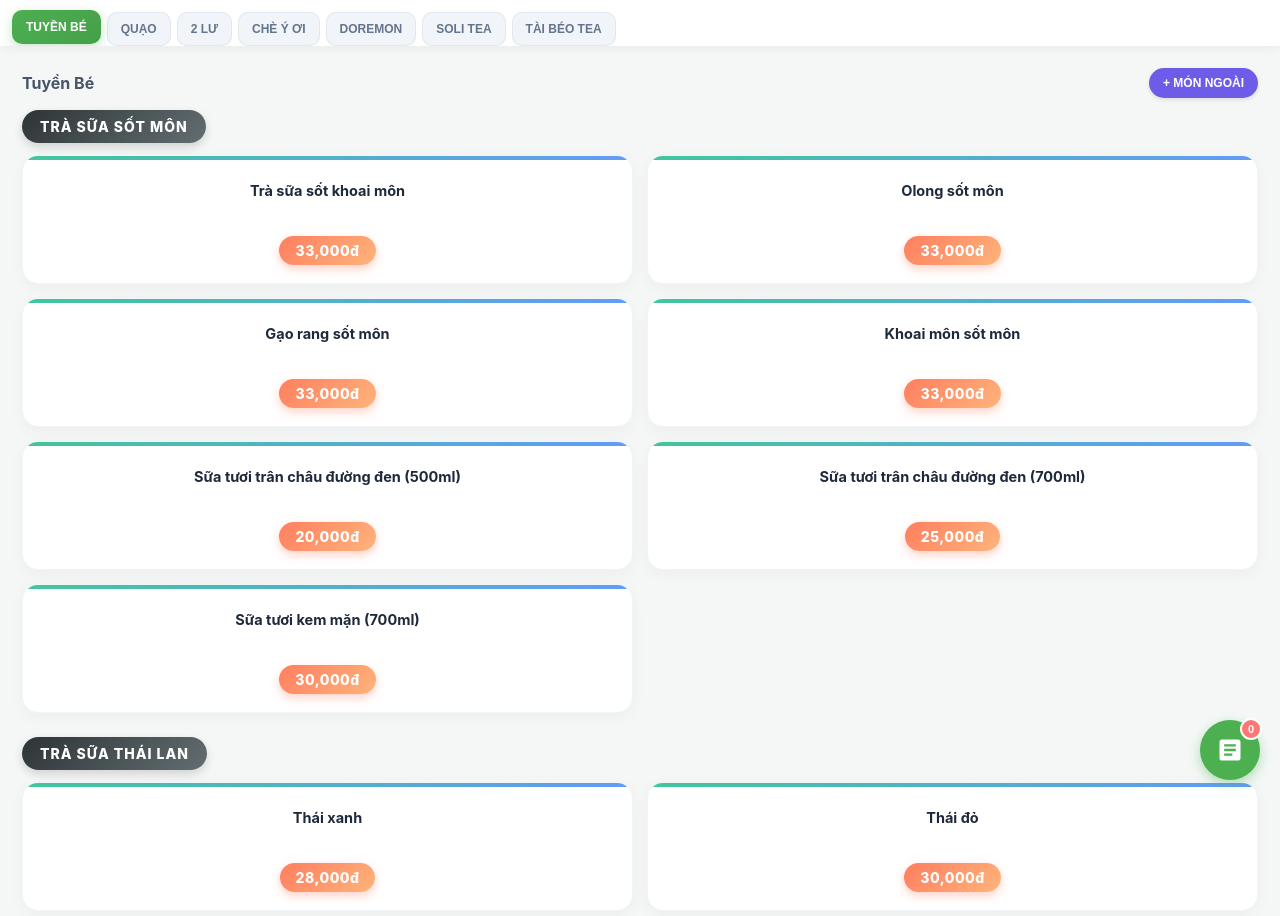
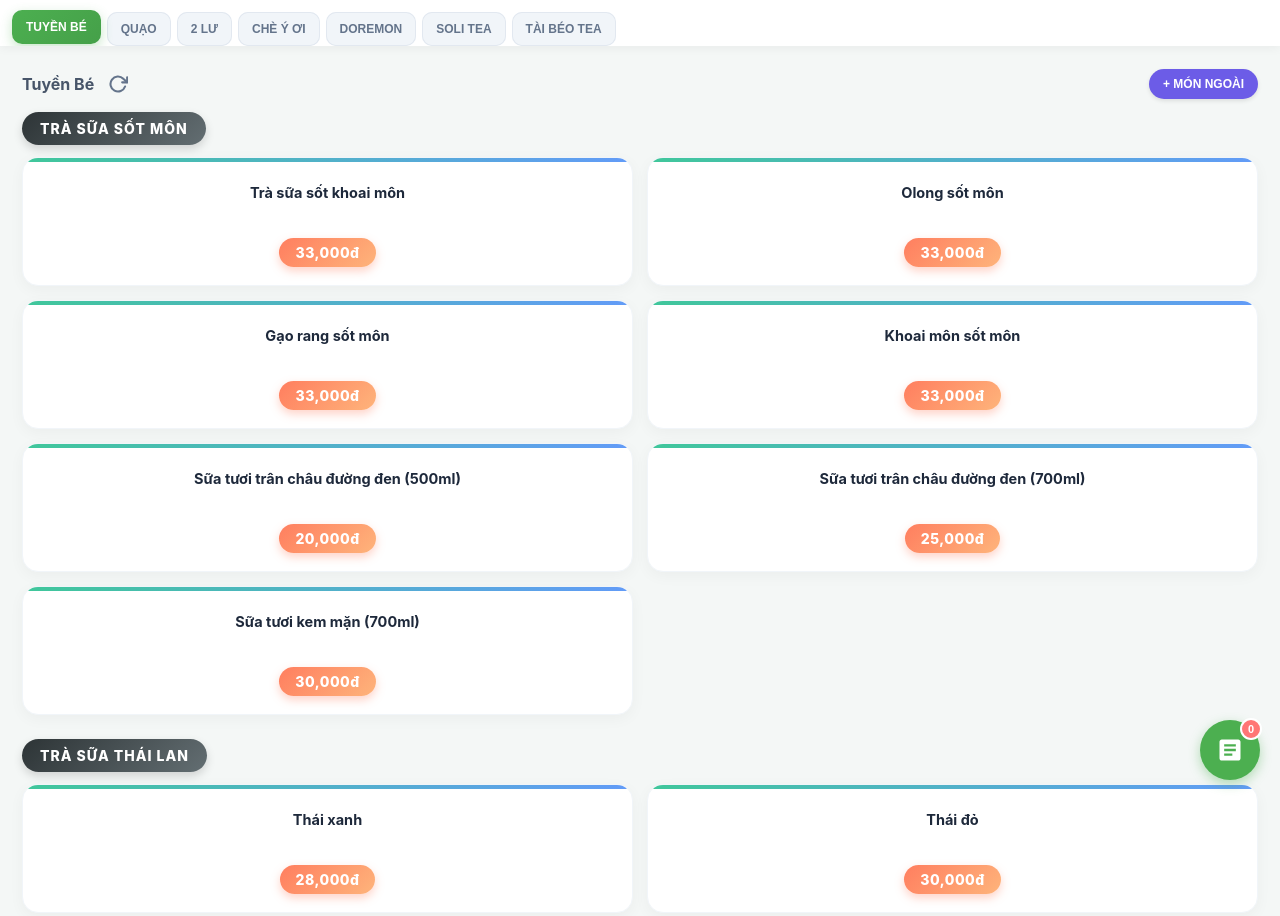
Before and after one commit to SamLaThien/quan-nuoc, a plain HTML site: page index.html in a window 1280 px wide. Shown: the top 916 px of the page. Drawn offline with nearby package versions, Linux system fonts and the light colour scheme.

Commit message:
Update index.html

```diff
--- a/index.html
+++ b/index.html
@@ -84,7 +84,21 @@
         flex-shrink: 0;
     }
 
-    /* Nút Zalo */
+    /* Nút Refresh & Zalo */
+    .btn-icon-top {
+        background: none;
+        border: none;
+        padding: 6px;
+        cursor: pointer;
+        display: flex;
+        align-items: center;
+        justify-content: center;
+        border-radius: 50%;
+        transition: 0.2s;
+    }
+    .btn-icon-top:active { transform: scale(0.9); }
+    .btn-icon-top:hover { background: #e2e8f0; }
+
     .btn-zalo {
         background: var(--zalo);
         color: white;
@@ -372,6 +386,7 @@
         justify-content: flex-end;
         align-items: center;
         gap: 8px;
+        margin-bottom: 12px;
         cursor: pointer;
     }
     .toggle-price-container label {
@@ -404,7 +419,18 @@
 
     <div class="menu-section">
         <div class="menu-header-bar">
-            <h3 id="shop-title" style="color: #475569; font-size: 16px; font-weight:bold;">Menu Quán</h3>
+            <div style="display: flex; align-items: center; gap: 8px;">
+                <h3 id="shop-title" style="color: #475569; font-size: 16px; font-weight:bold;">Menu Quán</h3>
+
+                <!-- NÚT LÀM MỚI (REFRESH) ĐƯỢC THÊM VÀO ĐÂY -->
+                <button class="btn-icon-top" onclick="forceReload()" title="Làm mới dữ liệu">
+                    <svg width="20" height="20" viewBox="0 0 24 24" fill="none" stroke="#64748b" stroke-width="2.5" stroke-linecap="round" stroke-linejoin="round">
+                        <polyline points="23 4 23 10 17 10"></polyline>
+                        <path d="M20.49 15a9 9 0 1 1-2.12-9.36L23 10"></path>
+                    </svg>
+                </button>
+            </div>
+
             <button class="btn-add-custom" onclick="addCustomItem()">+ MÓN NGOÀI</button>
         </div>
 
@@ -445,9 +471,7 @@
                     </div>
                 </div>
 
-                <!-- HÀNG CHỨA NÚT ZALO VÀ TICK IN GIÁ -->
                 <div style="display: flex; justify-content: space-between; align-items: center; margin-bottom: 12px;">
-                    <!-- Nút Zalo đã được chuyển xuống đây -->
                     <button id="btn-zalo" class="btn-zalo" onclick="contactZalo()" style="display: none;">
                         <svg width="14" height="14" viewBox="0 0 24 24" fill="white" xmlns="http://www.w3.org/2000/svg">
                             <path d="M21.384 10.32c-.18-3.96-3.792-7.2-8.388-7.2-4.86 0-8.82 3.42-8.82 7.62 0 2.22 1.08 4.2 2.82 5.58-.24 1.2-1.02 3.6-1.08 3.78-.06.24.12.36.3.3.42-.12 3.48-1.5 4.86-2.1 1.02.3 2.1.48 3.24.48 4.86 0 8.82-3.42 8.82-7.62 0-.24-.06-.54-.06-.84zM11.34 11.7l-2.04-3.18c-.18-.24-.36-.3-.6-.3h-1.2c-.3 0-.48.18-.48.42v4.8c0 .24.18.42.42.42h.84c.24 0 .42-.18.42-.42v-2.7l1.98 3c.18.24.42.3.6.3h1.2c.3 0 .48-.18.48-.42v-4.8c0-.24-.18-.42-.42-.42h-.84c-.24 0-.42.18-.42.42v2.88zm3.24 1.32c0 .24-.18.42-.42.42h-2.1c-.24 0-.42-.18-.42-.42v-.84c0-.24.18-.42.42-.42h1.68v-.72h-1.68c-.24 0-.42-.18-.42-.42v-.84c0-.24.18-.42.42-.42h2.1c.24 0 .42.18.42.42v.72c0 .24-.18.42-.42.42h-1.68v.6h1.68c.24 0 .42.18.42.42v.66zm3.3.42c-.24 0-.42-.18-.42-.42v-4.8c0-.24.18-.42.42-.42h.84c.24 0 .42.18.42.42v3.9h1.32c.24 0 .42.18.42.42v.9h-2.16z" fill="#fff"/>
@@ -482,10 +506,10 @@
         </div>
     </div>
 
-    <!-- 1. GỌI FILE DỮ LIỆU MENU TỪ NGOÀI VÀO -->
+    <!-- Gọi menu_data.js -->
     <script src="menu_data.js"></script>
 
-    <!-- 2. PHẦN XỬ LÝ LOGIC CỦA APP -->
+    <!-- LOGIC -->
     <script>
         const LAST_SHOP_KEY = 'last_visited_shop';
 
@@ -493,7 +517,13 @@
         let currentOrder = [];
         let activeItemIndex = null;
 
-        // --- HÀM TẠO NÚT TAB TỰ ĐỘNG TỪ menu_data.js ---
+        // --- HÀM ÉP TẢI LẠI TRANG XÓA CACHE ---
+        function forceReload() {
+            // Thêm tham số thời gian vào URL để đánh lừa trình duyệt bỏ qua cache file JS
+            const currentUrl = window.location.href.split('?')[0];
+            window.location.href = currentUrl + '?v=' + new Date().getTime();
+        }
+
         function renderShopTabs() {
             const tabsContainer = document.getElementById('shop-tabs');
             tabsContainer.innerHTML = '';
@@ -511,7 +541,6 @@
             }
         }
 
-        // --- HÀM MỞ ZALO ---
         function contactZalo() {
             const btn = document.getElementById('btn-zalo');
             const phone = btn.getAttribute('data-phone');
@@ -521,15 +550,12 @@
             }
         }
 
-        // --- HÀM CHUYỂN ĐỔI QUÁN ---
         function switchShop(shopId) {
             currentShopId = shopId;
             const shop = shopsData[shopId];
 
-            // Lưu lại ID quán vừa chọn vào localStorage
             localStorage.setItem(LAST_SHOP_KEY, shopId);
 
-            // 1. Cập nhật giao diện Nút Tab
             document.querySelectorAll('.shop-btn').forEach(btn => btn.classList.remove('active'));
             const activeBtn = document.getElementById('btn-' + shopId);
             if(activeBtn) {
@@ -537,7 +563,6 @@
                 activeBtn.scrollIntoView({ behavior: 'smooth', block: 'nearest', inline: 'center' });
             }
 
-            // 2. Cập nhật Tiêu đề Menu và Nút Zalo
             document.getElementById('shop-title').innerText = shop.name;
 
             const btnZalo = document.getElementById('btn-zalo');
@@ -549,15 +574,12 @@
                 btnZalo.removeAttribute('data-phone');
             }
 
-            // 3. Tải Giỏ hàng riêng của quán tương ứng từ LocalStorage
             currentOrder = JSON.parse(localStorage.getItem(shop.storageKey)) || [];
 
-            // 4. Render lại Menu và Giỏ hàng
             renderCategorizedMenu();
             renderOrder();
         }
 
-        // --- CÁC HÀM XỬ LÝ CHUNG ---
         function saveCartToStorage() {
             localStorage.setItem(shopsData[currentShopId].storageKey, JSON.stringify(currentOrder));
         }
```
